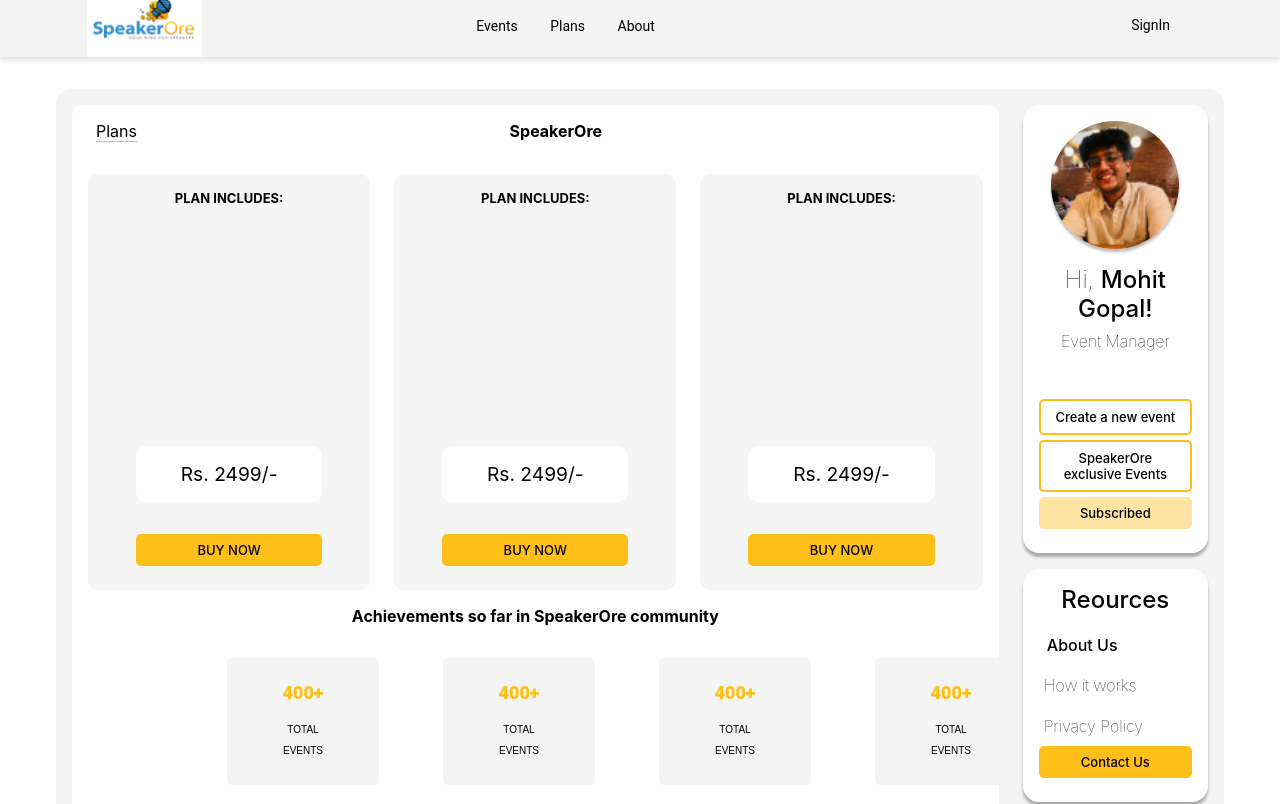
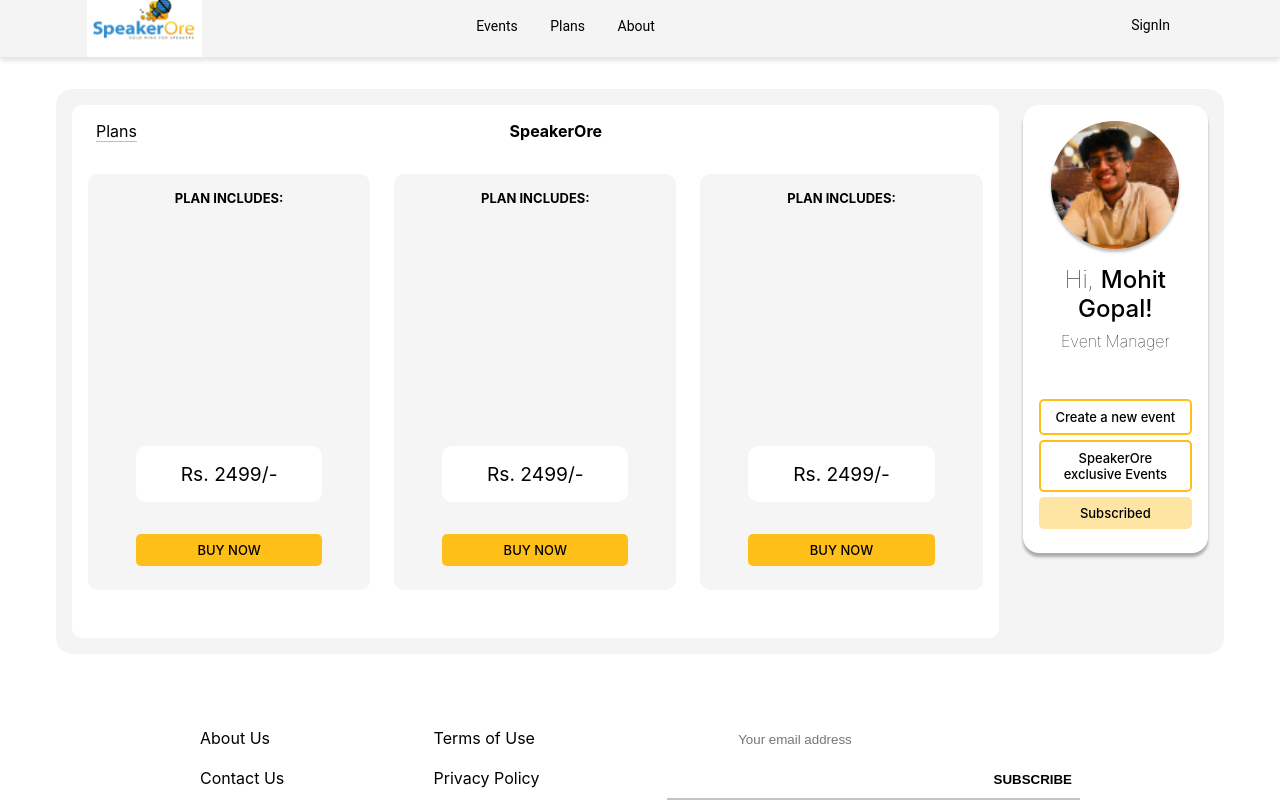
Before and after one commit to CodeAstronautic/speaker_frontend, a React (Create React App) app: page /subplan in a window 1280 px wide. Shown: the top 804 px of the page. Built offline with nearby package versions, Linux system fonts and the light colour scheme.

Commit message:
plans draft1

```diff
--- a/src/components/About2.js
+++ b/src/components/About2.js
@@ -9,7 +9,9 @@
         <>
             <div className="ep-parent">
                 <div className="ep-left">
-                    <div className="epl-heading">
+                    <div className="epl-heading" style={{
+                        fontWeight:'600',
+                    }}>
                         <p>About Us</p>
                         <p>SpeakerOre</p>
                     </div>
--- a/src/components/SubPlan.js
+++ b/src/components/SubPlan.js
@@ -31,32 +31,7 @@
                             <div className="eprbtn1">BUY NOW</div>
                         </div>
                     </div>
-                    <h4
-                        style={{
-                            textAlign: "center",
-                        }}
-                    >
-                        Achievements so far in SpeakerOre community
-                    </h4>
 
-                    <div className="second-box">
-                        <div className="box-two">
-                            <p>400+</p>
-                            <p>TOTAL EVENTS </p>
-                        </div>
-                        <div className="box-two">
-                            <p>400+</p>
-                            <p>TOTAL EVENTS </p>
-                        </div>
-                        <div className="box-two">
-                            <p>400+</p>
-                            <p>TOTAL EVENTS </p>
-                        </div>
-                        <div className="box-two">
-                            <p>400+</p>
-                            <p>TOTAL EVENTS </p>
-                        </div>
-                    </div>
                 </div>
                 <div className="ep-right">
                     <div className="eprcard">
@@ -82,50 +57,6 @@
                         </div>
                     </div>
 
-                    <div className="eprcard">
-                        <p>
-                            <b style={{ fontWeight: "500" }}>Reources</b>
-                        </p>
-                        <span
-                            style={{
-                                display: "flex",
-                                justifyContent: "space-between",
-                                marginTop: "1.3rem",
-                            }}
-                            className="eprtext1"
-                        >
-                            <div>About Us</div>
-                            <div></div>
-                        </span>
-                        <span
-                            style={{
-                                display: "flex",
-                                justifyContent: "space-between",
-                                marginTop: "1.3rem",
-                            }}
-                            className="eprtext1"
-                        >
-                            <div>How it works</div>
-                            <div></div>
-                        </span>
-                        <span
-                            style={{
-                                display: "flex",
-                                justifyContent: "space-between",
-                                marginTop: "1.3rem",
-                            }}
-                            className="eprtext1"
-                        >
-                            <div>Privacy Policy</div>
-                            <div></div>
-                        </span>
-                        <div
-                            style={{ marginTop: "10px" }}
-                            className="eprbtn1"
-                        >
-                            Contact Us
-                        </div>
-                    </div>
                 </div>
             </div>
         </>
```
